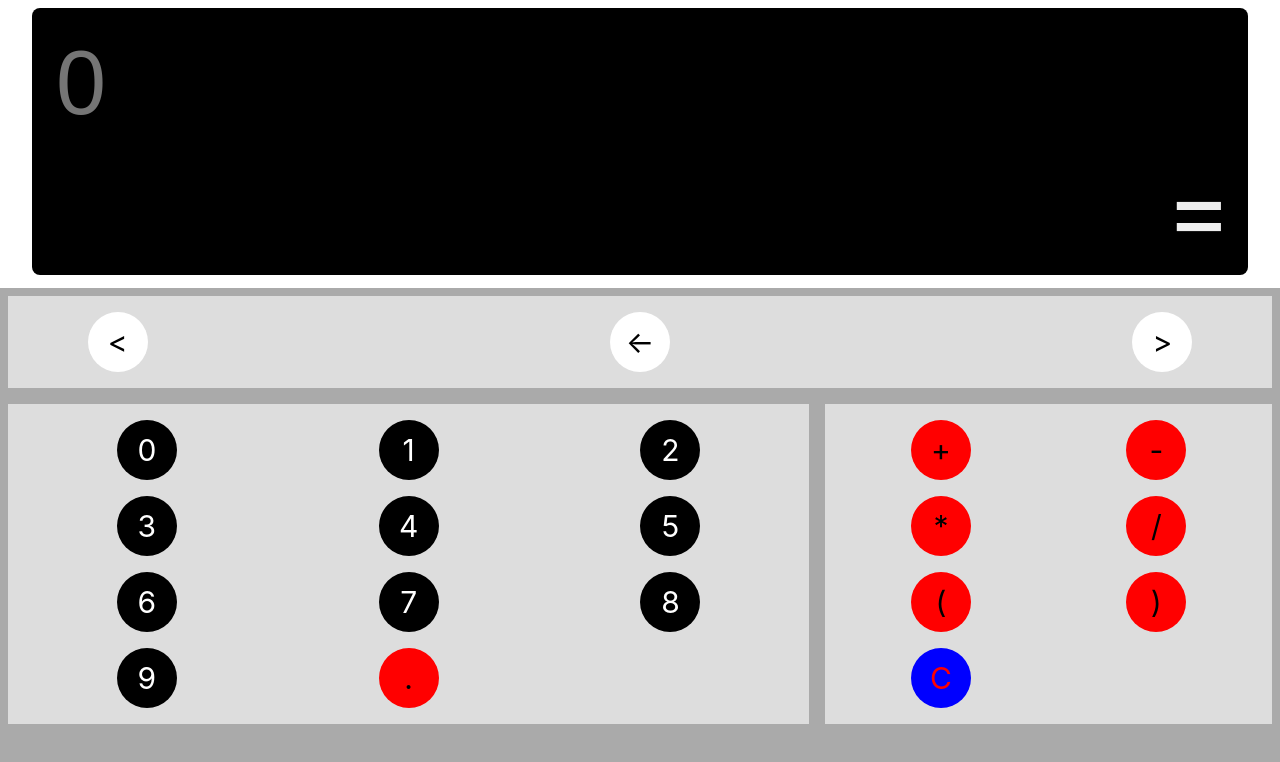
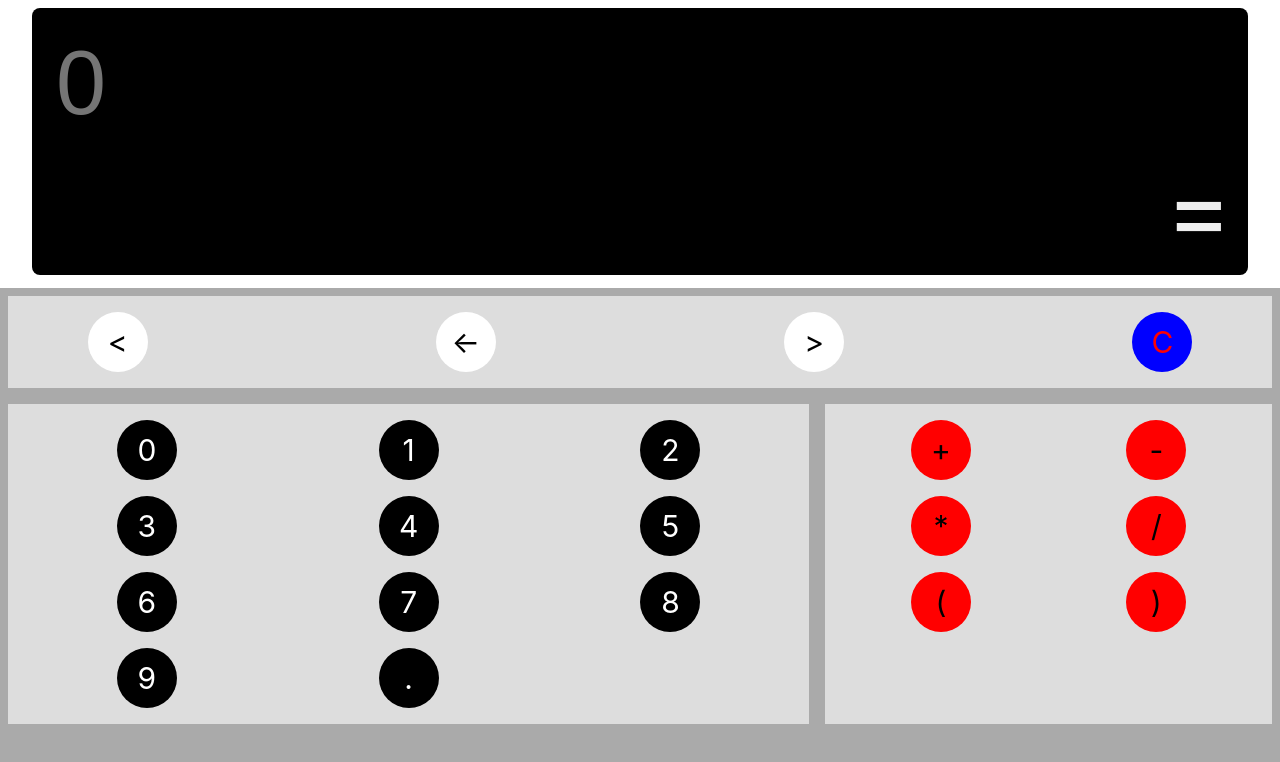
Before and after one commit to voskanvl/calculator, a React (Create React App) app: page / in a window 1280 px wide. Shown: the top 762 px of the page. Built offline with nearby package versions, Linux system fonts and the light colour scheme.

Commit message:
consistent control buttons array

```diff
--- a/src/App.js
+++ b/src/App.js
@@ -4,10 +4,13 @@ import "./App.scss";
 import DigitButton from "./components/digitButton";
 import { useState, useRef } from "react";
 
-const digitLabels = new Array(10).fill(null).map((_, i) => i);
-const operators = ["+", "-", "*", "/", "(", ")", "C"];
-digitLabels.push(".", ...operators);
-const controls = ["<", "<-", ">"];
+const digitLabels = [];
+const digits = new Array(10).fill(null).map((_, i) => i);
+digits.push(".");
+digitLabels.push(...digits);
+const operators = ["+", "-", "*", "/", "(", ")"];
+digitLabels.push(...operators);
+const controls = ["<", "<-", ">", "C"];
 digitLabels.push(...controls);
 
 const App = () => {
@@ -20,13 +23,45 @@ const App = () => {
         return !regexp.test(char);
     };
 
-    const handlerCb = x => {
+    const handlerReducer = x => {
+        const currentPosition = inp.current.selectionStart;
+        const divide = output.slice(currentPosition);
+
         if (x === "C") {
             setOutput("");
             return;
         }
-        const currentPosition = inp.current.selectionStart;
-        const divide = output.slice(currentPosition);
+        if (controls.includes(x)) {
+            switch (x) {
+                case "<":
+                    inp.current.selectionStart = inp.current.selectionEnd =
+                        currentPosition - 1;
+                    inp.current.focus();
+                    break;
+                case ">":
+                    inp.current.selectionStart = inp.current.selectionEnd =
+                        currentPosition + 1;
+                    inp.current.focus();
+                    break;
+                case "<-":
+                    if (currentPosition > 0) {
+                        setOutput(
+                            output.slice(0, currentPosition - 1) + divide,
+                        );
+                        inp.current.focus();
+                        setTimeout(() => {
+                            inp.current.selectionStart = inp.current.selectionEnd =
+                                currentPosition - 1;
+                        });
+                    }
+                    break;
+
+                default:
+                    break;
+            }
+            return;
+        }
+
         setOutput(output.slice(0, currentPosition) + x + divide);
         inp.current.focus();
         setTimeout(() => {
@@ -50,11 +85,16 @@ const App = () => {
     };
 
     const distributeDigitLabels = digitLabels.map(e => {
-        let color = /\d/.test(e) ? "black" : "red";
+        let color = digits.includes(e) ? "black" : "red";
+        if (controls.includes(e)) color = "white";
         if (e === "C") color = "blue";
-        if (controls.includes(e)) color = "white";
         const element = (
-            <DigitButton color={color} label={e} cb={handlerCb} key={"i" + e} />
+            <DigitButton
+                color={color}
+                label={e}
+                cb={handlerReducer}
+                key={"i" + e}
+            />
         );
         return element;
     });
@@ -89,9 +129,8 @@ const App = () => {
                     )}
                 </div>
                 <div className="digits">
-                    {distributeDigitLabels.filter(
-                        ({ props: { label } }) =>
-                            /\d/.test(label) || /\./.test(label),
+                    {distributeDigitLabels.filter(({ props: { label } }) =>
+                        digits.includes(label),
                     )}
                 </div>
                 <div className="operators">
```
